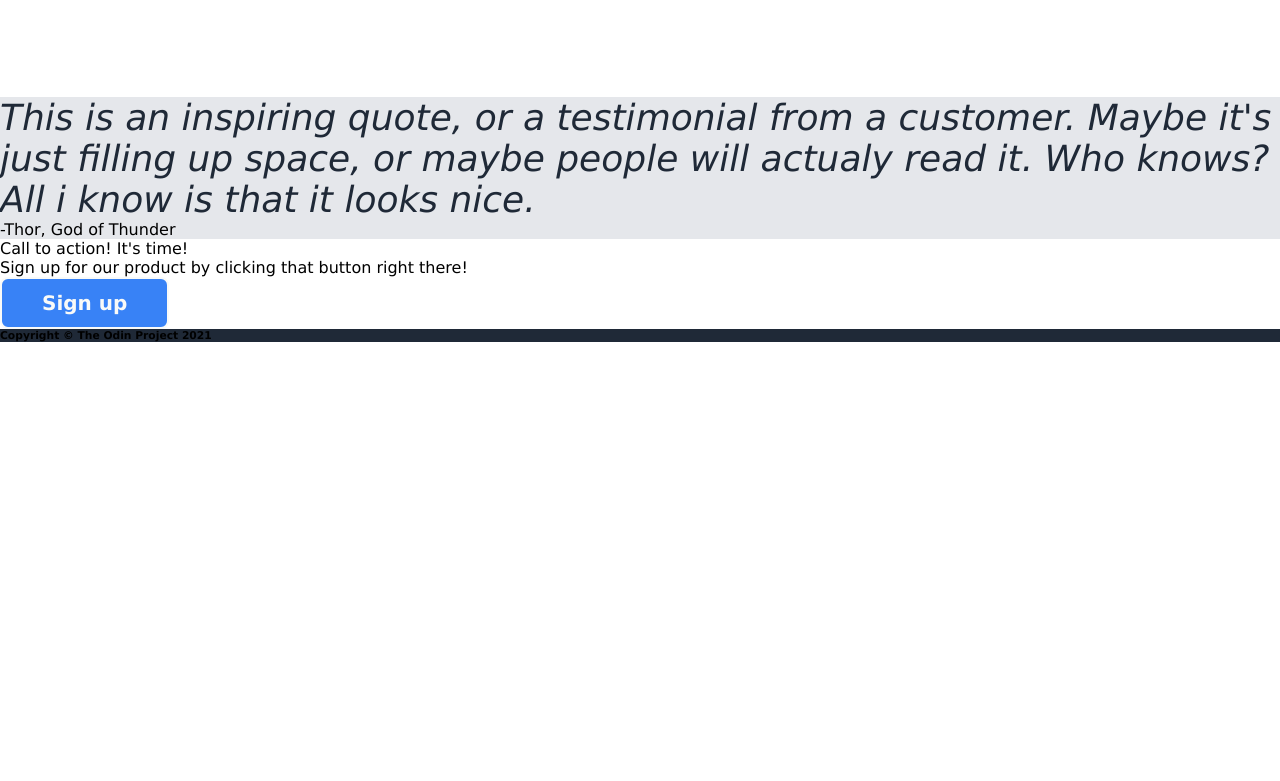
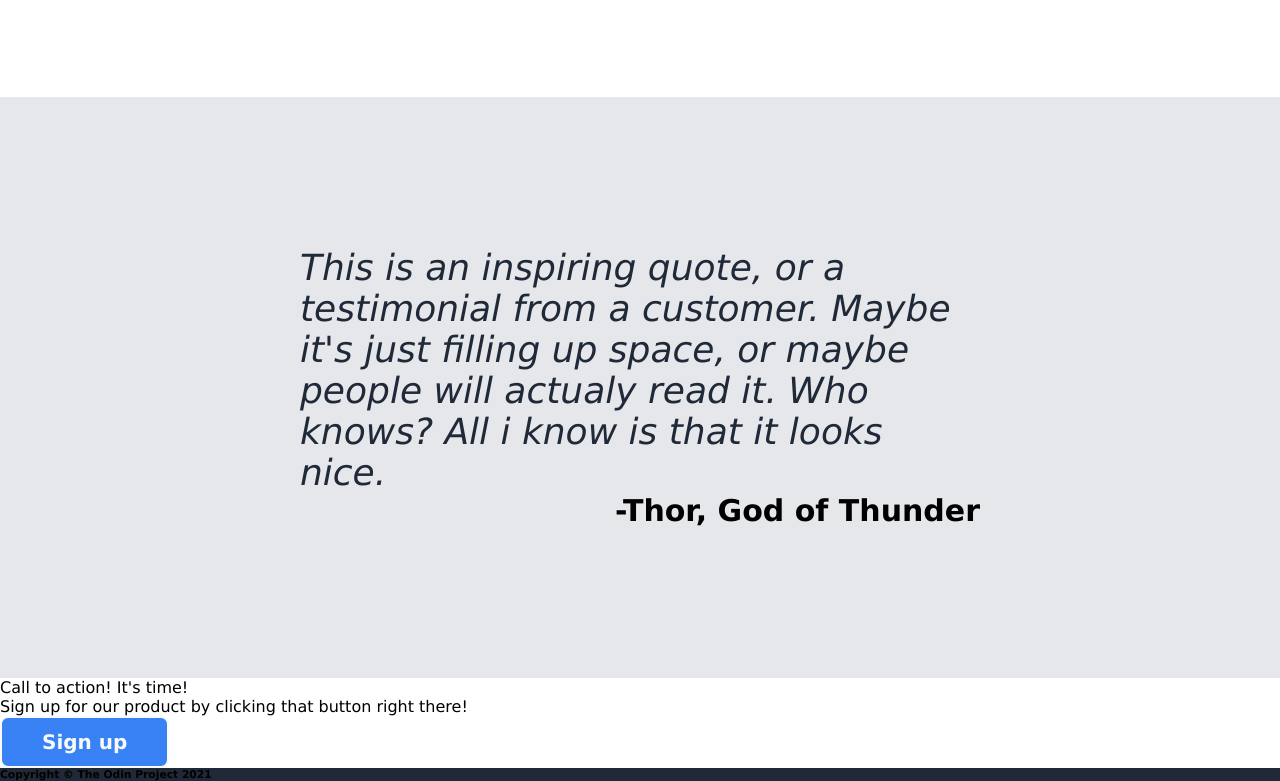
Before and after one commit to Zyresx/landing-page, a plain HTML site: page index.html in a window 1280 px wide. Shown: the part 879-1660 px from the top of the page. Before the commit the page ends 1221 px from the top, so only its background shows below. Drawn offline with Linux system fonts and the light colour scheme.

Commit message:
styled the quote section

```diff
--- a/style.css
+++ b/style.css
@@ -48,6 +48,7 @@
 }
 .quote{
     background-color: #e5e7eb;
+    padding: 150px 300px;
 }
 .quote_text{
     font-size: 36px;
@@ -55,7 +56,11 @@
     font-weight: 200;
     color: #1f2937;
 }
-
+.quote_author{
+    font-weight: bold;
+    font-size: 30px;
+    text-align: end;
+}
 .navbar{
     padding: 20px 200px;
     display: flex;
```
